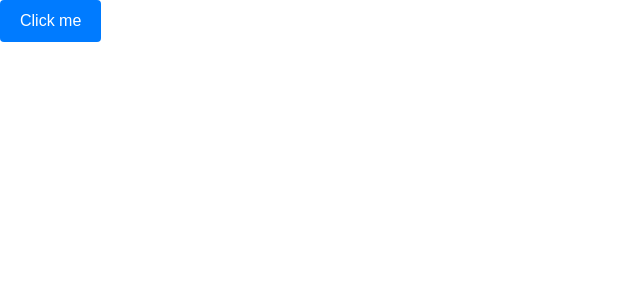
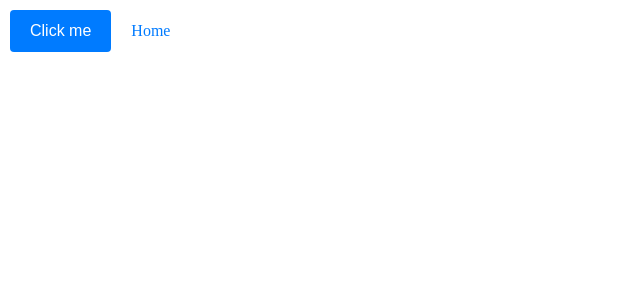
Before and after one commit to Yulai202020/testing-react, a React (Vite) app: page /button in a window 1280 px wide. Shown: the top 300 px of the page, without its empty margins (0-640 px from the left). Built offline with nearby package versions, Linux system fonts and the light colour scheme.

Commit message:
first commit

```diff
--- a/src/components/Button.tsx
+++ b/src/components/Button.tsx
@@ -8,12 +8,13 @@ function Button() {
     }
 
     return (
-        <>
+        <div className="div-margin">
             <button onClick={onClick}>Click me</button>
             {isWasPressed && (
                 <p>Hello</p>
             )}
-        </>
+            <a href="/">Home</a>
+        </div>
     );
 }
 
--- a/src/components/Home.tsx
+++ b/src/components/Home.tsx
@@ -2,7 +2,7 @@ import "./links.css";
 
 function Home() {
     return (
-        <div className="fr">
+        <div className="div-margin">
             <h1>Home Page</h1>
 
             <p><a href="/form">Form with greeting</a></p>
--- a/src/components/MyForm.css
+++ b/src/components/MyForm.css
@@ -16,10 +16,6 @@
     background-color: #f9f9f9;
     border-radius: 8px;
     box-shadow: 0 2px 4px rgba(0, 0, 0, 0.1);
-}
-
-.form-container>* {
-    margin: 10px;
 }
 
 label {
--- a/src/components/MyForm.tsx
+++ b/src/components/MyForm.tsx
@@ -16,9 +16,9 @@ function MyForm() {
     }
 
     return (
-        <>
         <div className='wrapped'>
             <div className="form-container">
+                <div className='div-margin'>
                     <form onSubmit={onSubmit}>
                         <label htmlFor="input">Input your name</label>
                         <input
@@ -38,7 +38,7 @@ function MyForm() {
                     <a href="/">Home</a>
                 </div>
             </div>
-        </>
+        </div>
     );
 }
 
--- a/src/std.css
+++ b/src/std.css
@@ -3,6 +3,6 @@ body, html {
     padding: 0;
 }
 
-.fr * {
-    padding-top: 10px;
+.div-margin>* {
+    margin: 10px;
 }
```
Lines whose indentation alone changed are shown as unchanged.
